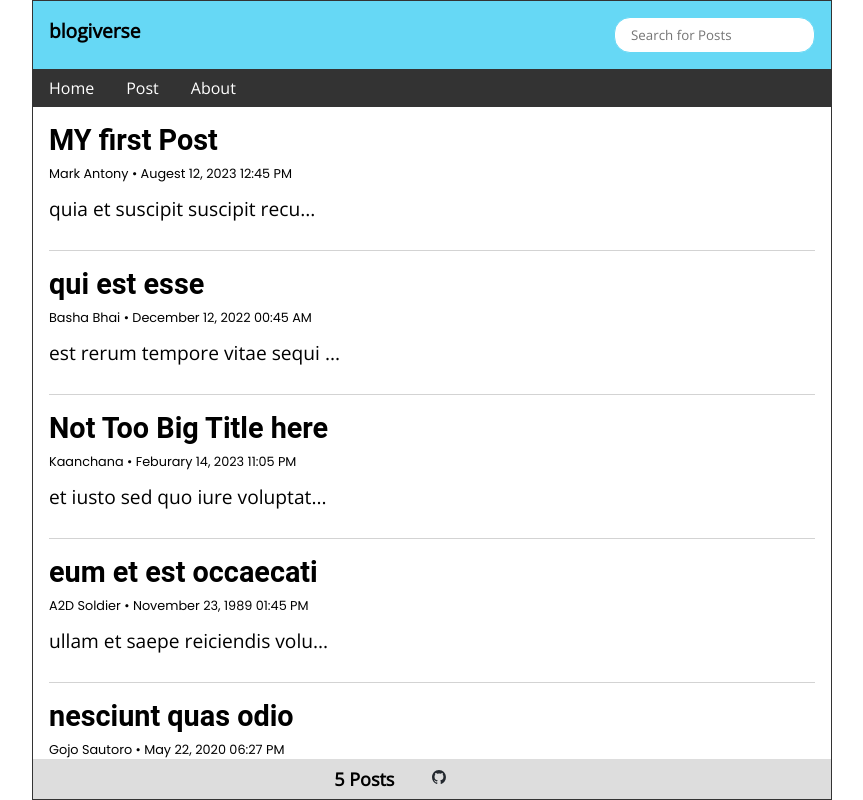
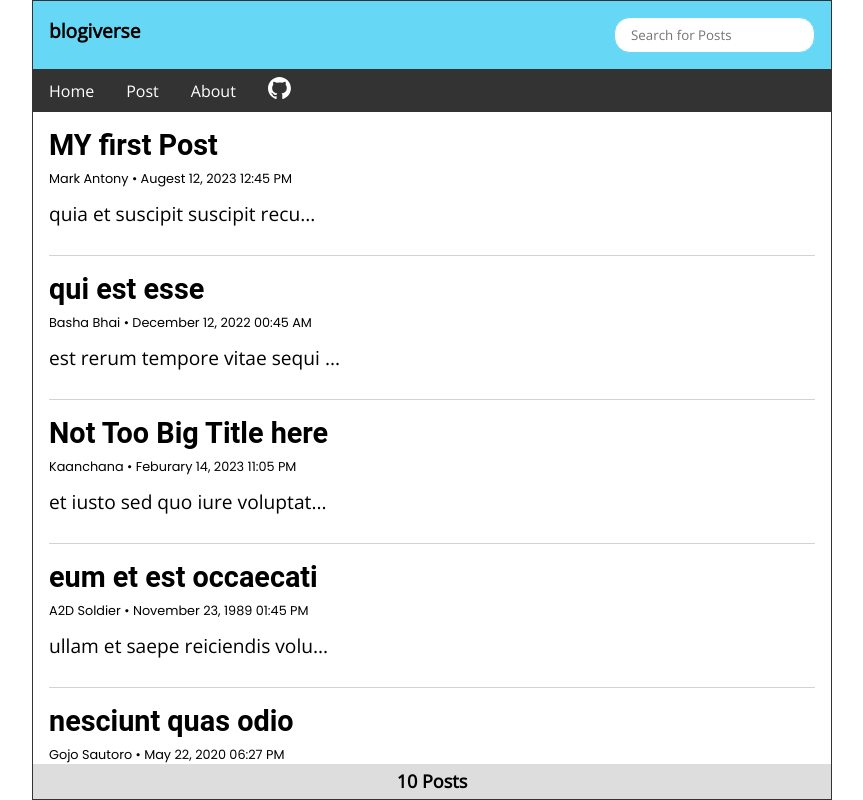
Before and after one commit to 0xprasanth/blogiverse, a React (Create React App) app: page / in a window 1280 px wide. Shown: the whole page, without its empty margins (208-1071 px from the left). Built offline with nearby package versions, Linux system fonts and the light colour scheme; the HTML template or start-up script is replaced by a standard one.

Commit message:
fix(app)!: nav changes, and styles
BREAKING CHANGE: Nav bar style changes, github link moved up within NAV.

```diff
--- a/src/components/Footer.js
+++ b/src/components/Footer.js
@@ -1,5 +1,5 @@
 import React from 'react'
-import logo from '../asset/github-mark.svg'
+
 
 const Footer = ({ postsCount }) => {
   const logoStyles = {
@@ -14,10 +14,6 @@ const Footer = ({ postsCount }) => {
         <h2>
           {postsCount} Posts
         </h2>
-        <a href="http://github.com/ptech12/blogiverse" target="_blank" rel="noopener noreferrer"
-        >
-          <img src={logo} style={logoStyles}/>
-        </a>
       </div>
     </footer>
   )
--- a/src/components/Nav.js
+++ b/src/components/Nav.js
@@ -1,6 +1,7 @@
 import React from 'react'
 import Header from './Header';
 import { Link } from 'react-router-dom';
+import logo from '../asset/github-mark-white.svg'
 
 const Nav = ({search, setSearch}) => {
   return (
@@ -32,6 +33,15 @@ const Nav = ({search, setSearch}) => {
         <li>
           <Link to={'/about'}>About</Link>
         </li>
+        {/*         <a href="http://github.com/ptech12/blogiverse" target="_blank" rel="noopener noreferrer"
+        >
+
+        </a> */}
+        <li className='github'>
+          <Link to={"http://github.com/ptech12/blogiverse"} target='_blank' rel='noopener noreferrer'>
+             <img src={logo} style={{ width: '20%' }}/>
+          </Link>
+        </li>
       </ul>
 
     </>
--- a/src/data/posts.js
+++ b/src/data/posts.js
@@ -34,4 +34,45 @@ export const postData = [
     title: "nesciunt quas odio",
     body: "repudiandae veniam quaerat sunt sed\nalias aut fugiat sit autem sed est\nvoluptatem omnis possimus esse voluptatibus quis\nest aut tenetur dolor neque",
   },
+  {
+        id: 6,
+        title: "His mother had always taught him",
+        body: "His mother had always taught him not to ever think of himself as better than others. He'd tried to live by this motto. He never looked down on those who were less fortunate or who had less money than him. But the stupidity of the group of people he was talking to made him change his mind.",
+        user: 'Ania Kubow',
+        tags: ["history", "american", "crime"],
+        date: "May 22, 2020 06:27 PM",
+        reactions: 2,
+      },
+      {
+        id: 7,
+        title: "He was an expert but not in a discipline",
+        body: "He was an expert but not in a discipline that anyone could fully appreciate. He knew how to hold the cone just right so that the soft server ice-cream fell into it at the precise angle to form a perfect cone each and every time. It had taken years to perfect and he could now do it without even putting any thought behind it.",
+        user: 'plip plip',
+        tags: ["french", "fiction", "english"],
+        reactions: 2,
+      },
+      {
+        id: 8,
+        title: "Dave watched as the forest burned up on the hill.",
+        body: "Dave watched as the forest burned up on the hill, only a few miles from her house. The car had been hastily packed and Marta was inside trying to round up the last of the pets. Dave went through his mental list of the most important papers and documents that they couldn't leave behind. He scolded himself for not having prepared these better in advance and hoped that he had remembered everything that was needed. He continued to wait for Marta to appear with the pets, but she still was nowhere to be seen.",
+        user: 'PC-DOC',
+        tags: ["magical", "history", "french"],
+        reactions: 5,
+      },
+      {
+        id: 9,
+        title: "All he wanted was a candy bar.",
+        body: "All he wanted was a candy bar. It didn't seem like a difficult request to comprehend, but the clerk remained frozen and didn't seem to want to honor the request. It might have had something to do with the gun pointed at his face.",
+        user: 'WDS',
+        tags: ["mystery", "english", "american"],
+        reactions: 1,
+      },
+      {
+        id: 10,
+        title: "Hopes and dreams were dashed that day.",
+        body: "Hopes and dreams were dashed that day. It should have been expected, but it still came as a shock. The warning signs had been ignored in favor of the possibility, however remote, that it could actually happen. That possibility had grown from hope to an undeniable belief it must be destiny. That was until it wasn't and the hopes and dreams came crashing down.",
+        user: 'Sathya',
+        tags: ["crime", "mystery", "love"],
+        reactions: 2,
+      }
 ];
--- a/src/index.css
+++ b/src/index.css
@@ -200,14 +200,9 @@ footer{
   justify-content: center;
   align-items: center;
   flex-direction: column;
-  padding: .5rem;
+  padding: .35rem;
 }
-.footer{
-  width: 25%;
-  display: flex;
-  align-items: center;
-  justify-content: space-between;
+
+.github{
+  left: 50%;
 }
-.footer a{
-  /* width: 10%; */
-}
```
